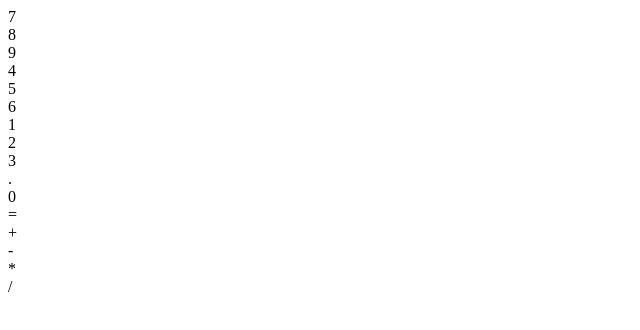
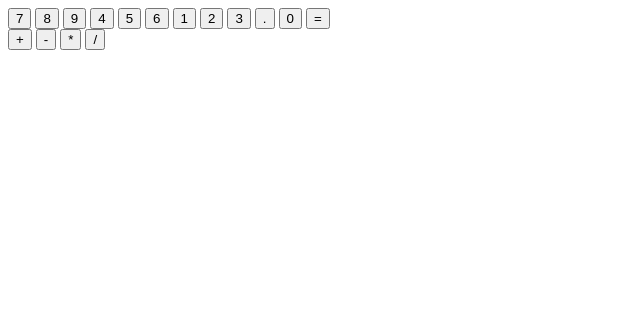
Before and after one commit to DeweQ/calculator, a plain HTML site: page index.html in a window 1280 px wide. Shown: the whole page, without its empty margins (0-640 px from the left). Drawn offline with Linux system fonts and the light colour scheme.

Commit message:
Change nums and operators from <div> to <button>

```diff
--- a/index.html
+++ b/index.html
@@ -15,24 +15,24 @@
       </div>
       <div id="buttons">
         <div id="numbers">
-          <div class="num7">7</div>
-          <div class="num8">8</div>
-          <div class="num9">9</div>
-          <div class="num4">4</div>
-          <div class="num5">5</div>
-          <div class="num6">6</div>
-          <div class="num1">1</div>
-          <div class="num2">2</div>
-          <div class="num3">3</div>
-          <div class="num-point">.</div>
-          <div class="num0">0</div>
-          <div class="evaluate">=</div>
+          <button class="num7">7</button>
+          <button class="num8">8</button>
+          <button class="num9">9</button>
+          <button class="num4">4</button>
+          <button class="num5">5</button>
+          <button class="num6">6</button>
+          <button class="num1">1</button>
+          <button class="num2">2</button>
+          <button class="num3">3</button>
+          <button class="num-point">.</button>
+          <button class="num0">0</button>
+          <button class="evaluate">=</button>
         </div>
         <div id="operators">
-          <div class="add">+</div>
-          <div class="subtract">-</div>
-          <div class="multiply">*</div>
-          <div class="divide">/</div>
+          <button class="add">+</button>
+          <button class="subtract">-</button>
+          <button class="multiply">*</button>
+          <button class="divide">/</button>
         </div>
       </div>
     </div>
```
